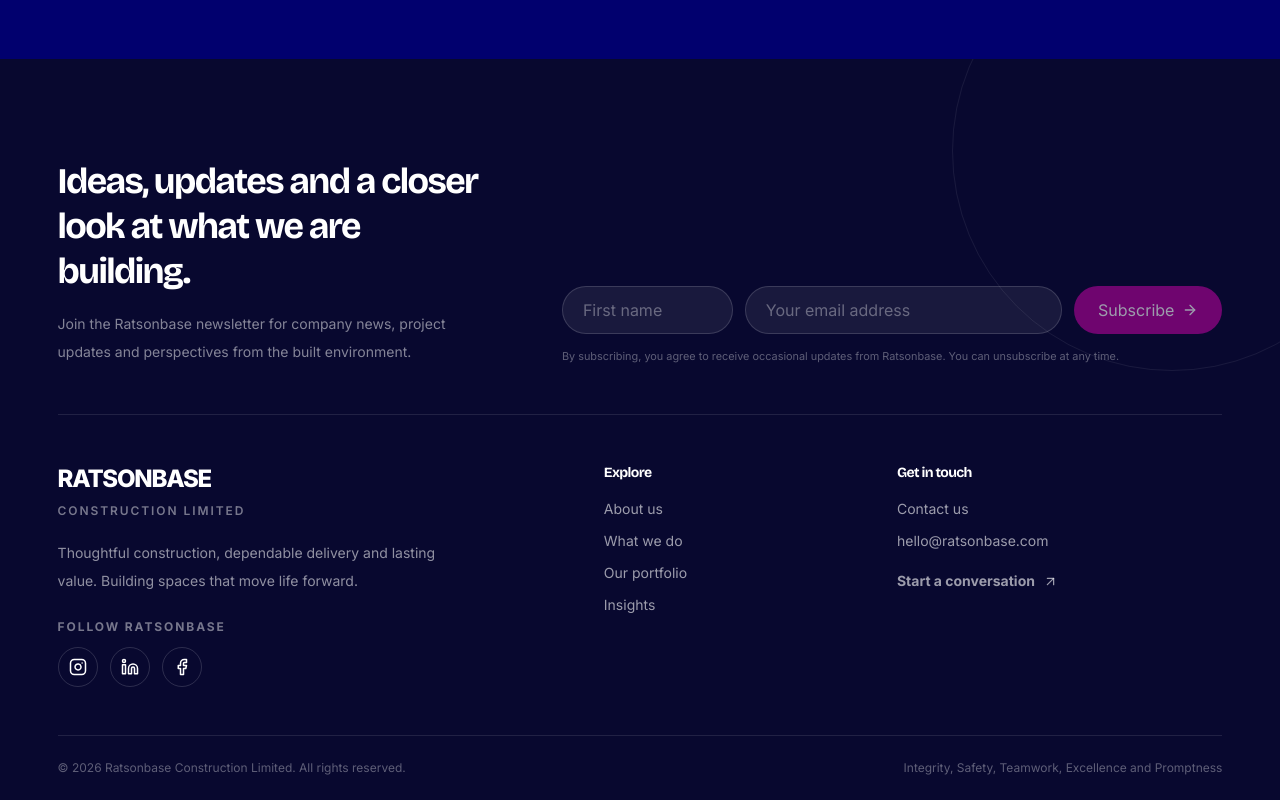
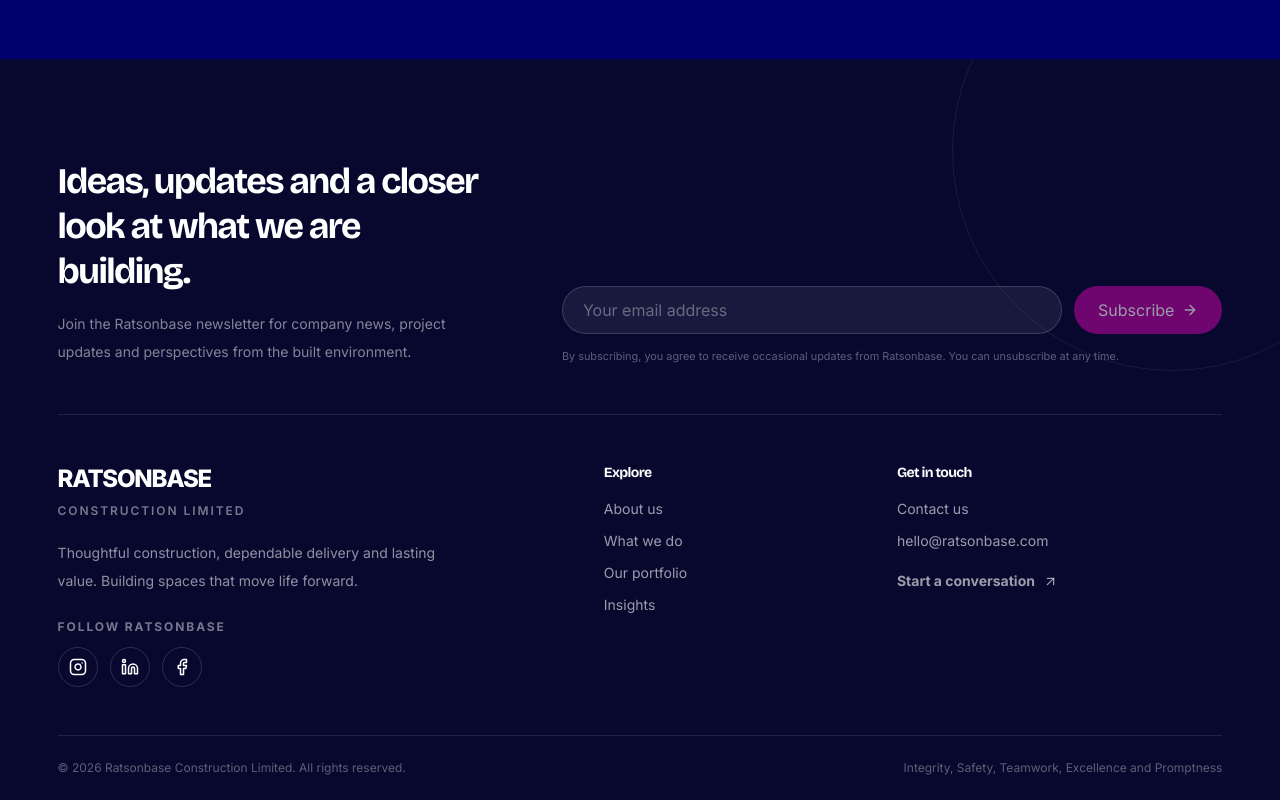
Before and after one commit to TifehKolde/ratsonbase.com, a Next.js app: page /about in a window 1280 px wide. Shown: the part 6209-7009 px from the top of the page. Built offline with nearby package versions, Linux system fonts and the light colour scheme; no server answers.

Commit message:
Remove newsletter first-name field

```diff
--- a/src/components/newsletter-form.tsx
+++ b/src/components/newsletter-form.tsx
@@ -9,7 +9,6 @@ const API_BASE_URL = (process.env.NEXT_PUBLIC_API_BASE_URL || "https://construct
 
 export function NewsletterForm() {
   const [email, setEmail] = useState("");
-  const [firstName, setFirstName] = useState("");
   const [status, setStatus] = useState("");
   const [loading, setLoading] = useState(false);
   const [website, setWebsite] = useState("");
@@ -27,13 +26,12 @@ export function NewsletterForm() {
       const response = await fetch(API_BASE_URL + "/api/v1/newsletter", {
         method: "POST",
         headers: { "Content-Type": "application/json", Accept: "application/json" },
-        body: JSON.stringify({ email, first_name: firstName || undefined, website, form_elapsed_ms: Date.now() - formStartedAt.current, turnstile_token: turnstileToken }),
+        body: JSON.stringify({ email, website, form_elapsed_ms: Date.now() - formStartedAt.current, turnstile_token: turnstileToken }),
       });
       const payload = await response.json();
       if (!response.ok || !payload.success) throw new Error(payload.error?.message || "We could not complete your subscription. Please try again.");
       setStatus(payload.data?.message || "You are subscribed. Thank you for joining us.");
       setEmail("");
-      setFirstName("");
     } catch (error) {
       setStatus(error instanceof Error ? error.message : "Something went wrong. Please try again.");
     } finally { setTurnstileResetKey(value => value + 1); setLoading(false); }
@@ -46,8 +44,7 @@ export function NewsletterForm() {
         <input id="newsletter-website" name="website" type="text" tabIndex={-1} autoComplete="off" value={website} onChange={event => setWebsite(event.target.value)} />
       </div>
       <div className="mb-4"><TurnstileField onTokenChange={setTurnstileToken} resetKey={turnstileResetKey} theme="dark" /></div>
-      <div className="grid gap-3 sm:grid-cols-[.7fr_1.3fr_auto]">
-        <input maxLength={80} value={firstName} onChange={e=>setFirstName(e.target.value)} aria-label="First name (optional)" placeholder="First name" className="min-h-12 min-w-0 rounded-full border border-white/15 bg-white/[.07] px-5 text-sm text-white outline-none placeholder:text-white/35 focus:border-[#e9a0df]"/>
+      <div className="grid gap-3 sm:grid-cols-[1fr_auto]">
         <input type="email" required maxLength={254} value={email} onChange={e=>setEmail(e.target.value)} aria-label="Email address" placeholder="Your email address" className="min-h-12 min-w-0 rounded-full border border-white/15 bg-white/[.07] px-5 text-sm text-white outline-none placeholder:text-white/35 focus:border-[#e9a0df]"/>
         <button type="submit" disabled={loading || !turnstileToken} className="inline-flex min-h-12 items-center justify-center gap-2 rounded-full bg-accent px-6 text-sm font-bold text-white transition hover:bg-[#980281] disabled:opacity-60">{loading?<LoaderCircle className="animate-spin" size={17}/>:<>Subscribe <ArrowRight size={16}/></>}</button>
       </div>
```
